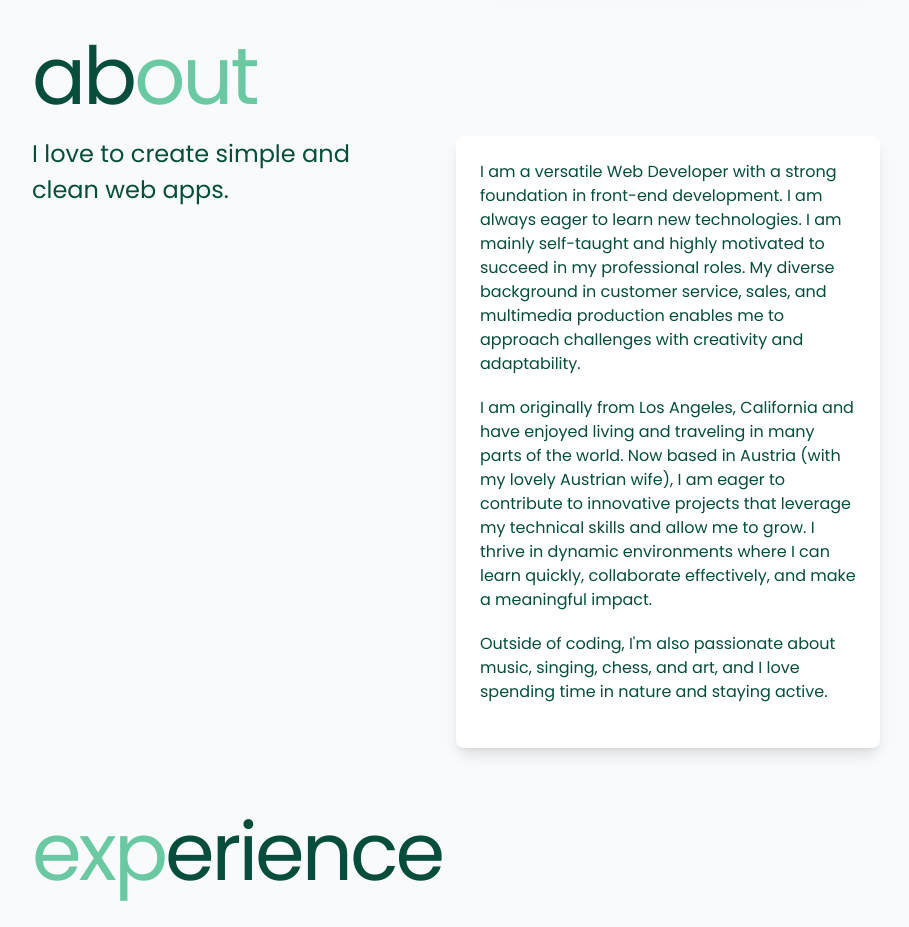
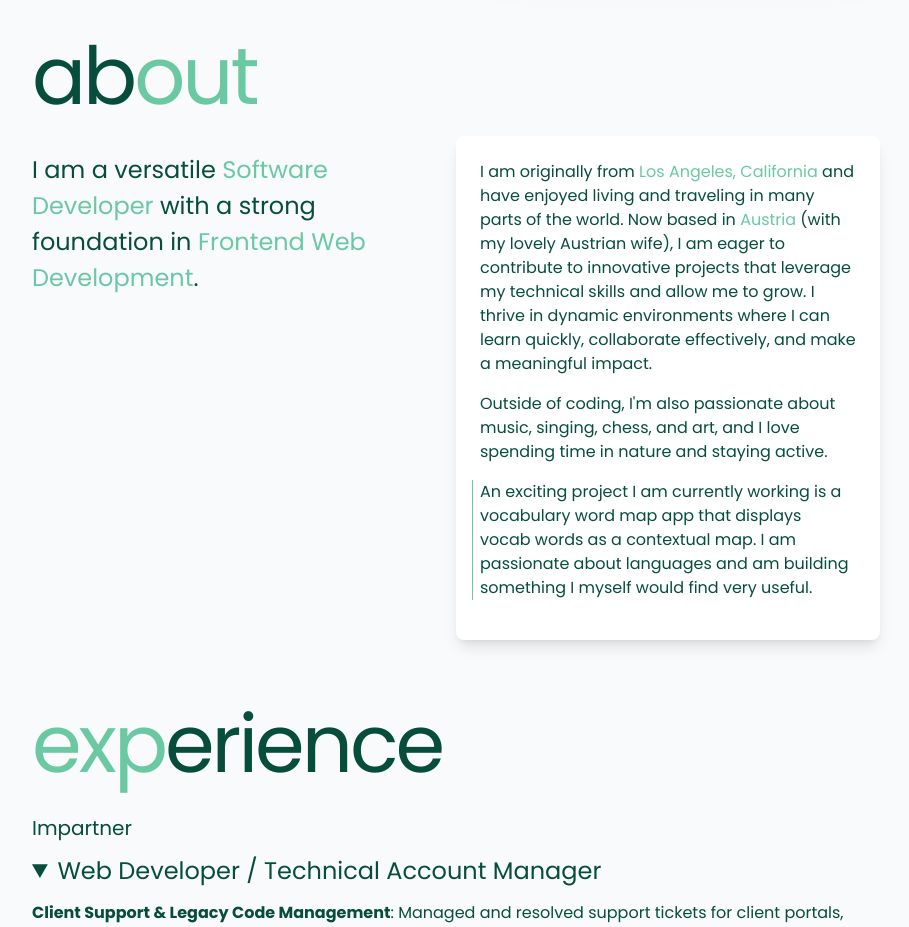
Before and after one commit to Spekachu/spekachu.github.io, a React (Create React App) app: page / in a window 1280 px wide. Shown: the part 600-1527 px from the top of the page, without its empty margins (184-1093 px from the left). Built offline with nearby package versions, Linux system fonts and the light colour scheme.

Commit message:
about page

```diff
--- a/src/components/AboutPage.css
+++ b/src/components/AboutPage.css
@@ -47,9 +47,5 @@
 }
 
 .about-right > p {
-  margin-bottom: 20px;
+  margin-bottom: 1rem;
 }
-
-.about-right > p > span {
-  font-weight: 700;
-}
--- a/src/components/AboutPage.js
+++ b/src/components/AboutPage.js
@@ -9,22 +9,18 @@ const AboutPage = () => {
 			</div>
 			<div className="about-info">
 				<div className="about-left">
-					I love to create simple and clean web apps.
+					<p className="mt-4">
+						I am a versatile <span className="text-highlight">Software Developer</span> with a strong foundation in <span className="text-highlight">Frontend Web Development</span>.
+					</p>
 				</div>
 				<div className="about-right bg-white p-6 shadow-lg rounded-lg">
 					<p>
-						I am a versatile Web Developer with a strong foundation in front-end development. I am
-						always eager to learn new technologies. I am mainly self-taught and highly motivated to
-						succeed in my professional roles. My diverse background in customer service, sales, and
-						multimedia production enables me to approach challenges with creativity and adaptability.
-
-					</p>
-					<p>
-						I am originally from Los Angeles, California and have enjoyed living and traveling in many parts of the world. Now based in Austria (with my lovely Austrian wife), I am eager to contribute to innovative projects that leverage my technical skills and allow me to grow. I thrive in dynamic environments where I can learn quickly, collaborate effectively, and make a meaningful impact.
+						I am originally from <span className="text-highlight">Los Angeles, California</span> and have enjoyed living and traveling in many parts of the world. Now based in <span className="text-highlight">Austria</span> (with my lovely Austrian wife), I am eager to contribute to innovative projects that leverage my technical skills and allow me to grow. I thrive in dynamic environments where I can learn quickly, collaborate effectively, and make a meaningful impact.
 					</p>
 					<p>
 						Outside of coding, I'm also passionate about music, singing, chess, and art, and I love spending time in nature and staying active.
 					</p>
+					<p className="relative before:block before:absolute before:h-full before:w-px before:bg-highlight before:-left-2">An exciting project I am currently working is a vocabulary word map app that displays vocab words as a contextual map. I am passionate about languages and am building something I myself would find very useful.</p>
 				</div>
 			</div>
 		</div>
```
